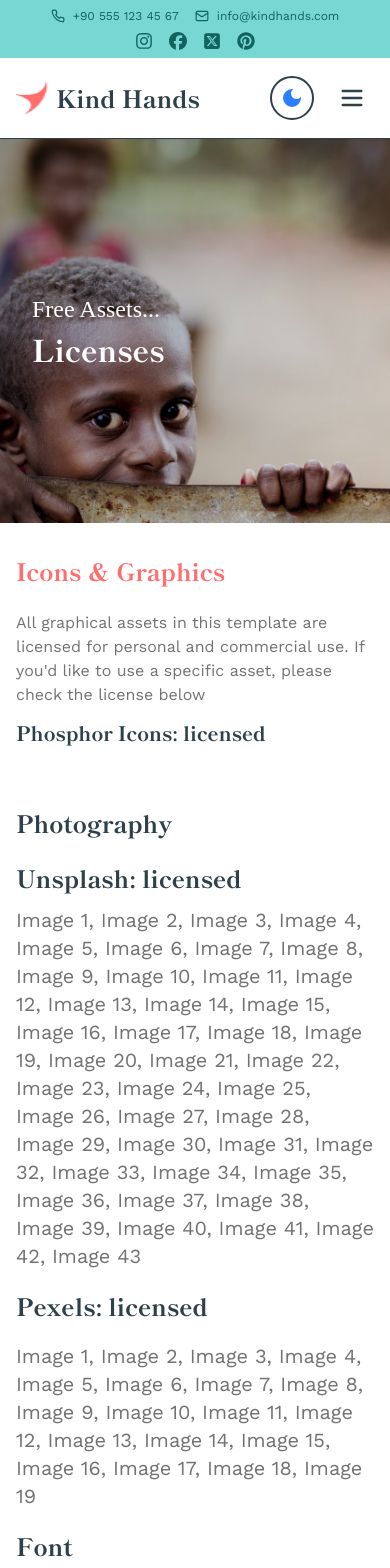
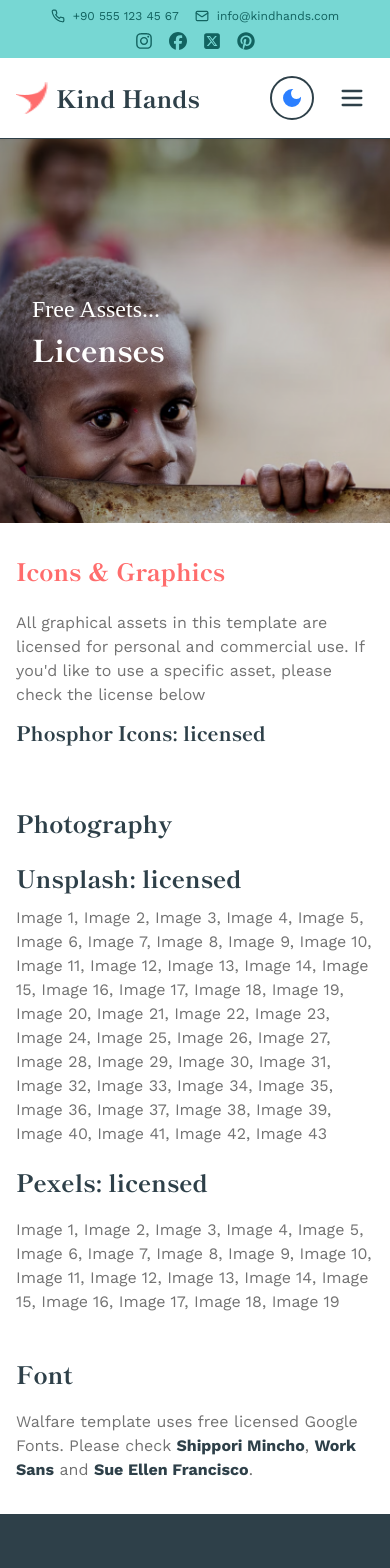
Before and after one commit to codEdu-Collective/kind-hands, a Next.js app: page /licenses in a window 390 px wide. Shown: the top 1568 px of the page. Built offline with nearby package versions, Linux system fonts and the light colour scheme; a web font is replaced by a local one.

Commit message:
style(licenses): refine content structure and typography for improved readability on Licenses page

```diff
--- a/app/licenses/page.tsx
+++ b/app/licenses/page.tsx
@@ -4,24 +4,32 @@ const licenses = () => {
   return (
     <main className="w-full">
       <header className="relative h-96 md:h-205.5 flex items-center">
-        <Image src="/licenses/license-banner.png" alt="hero" fill className="object-cover" />
+        <Image
+          src="/licenses/license-banner.png"
+          alt="hero"
+          fill
+          className="object-cover"
+        />
         <div className="relative z-2 text-white ml-4 md:ml-90 max-w-full md:max-w-120 px-4 md:px-0">
-          <h1 className="font-sue-ellen text-2xl md:text-5xl mb-1.5">Free Assets...</h1>
+          <h1 className="font-sue-ellen text-2xl md:text-5xl mb-1.5">
+            Free Assets...
+          </h1>
           <h2 className="font-shippori font-extrabold text-3xl md:text-[5.625rem] leading-tight">
             Licenses
           </h2>
         </div>
       </header>
 
-      <div className="mx-auto w-full max-w-300 h-auto md:h-[600px] px-4 md:px-8 lg:px-0 my-8 md:my-37.5 flex flex-col gap-6 md:gap-12">
+      <div className="mx-auto w-full max-w-300 px-4 md:px-8 lg:px-0 my-8 md:my-37.5 flex flex-col gap-6 md:gap-12 min-h-[600px] ">
         <h1 className="font-shippori font-extrabold text-2xl md:text-4xl text-primary">
           Icons & Graphics
         </h1>
         <div className="flex flex-col gap-6 md:gap-12 ">
           <div>
             <p className="font-work text-neutral text-base md:text-xl">
-              All graphical assets in this template are licensed for personal and commercial use. If
-              you'd like to use a specific asset, please check the license below
+              All graphical assets in this template are licensed for personal
+              and commercial use. If you'd like to use a specific asset, please
+              check the license below
             </p>
             <h2 className="font-shippori font-extrabold text-xl md:text-2xl my-3 text-dark">
               Phosphor Icons: licensed
@@ -34,21 +42,24 @@ const licenses = () => {
             <h2 className="font-shippori font-extrabold text-2xl my-3 text-dark">
               Unsplash: licensed
             </h2>
-            <p className="font-work text-neutral text-xl">
-              Image 1, Image 2, Image 3, Image 4, Image 5, Image 6, Image 7, Image 8, Image 9, Image
-              10, Image 11, Image 12, Image 13, Image 14, Image 15, Image 16, Image 17, Image 18,
-              Image 19, Image 20, Image 21, Image 22, Image 23, Image 24, Image 25, Image 26, Image
-              27, Image 28, Image 29, Image 30, Image 31, Image 32, Image 33, Image 34, Image 35,
-              Image 36, Image 37, Image 38, Image 39, Image 40, Image 41, Image 42, Image 43
+            <p className="font-work text-neutral text-base md:text-xl">
+              Image 1, Image 2, Image 3, Image 4, Image 5, Image 6, Image 7,
+              Image 8, Image 9, Image 10, Image 11, Image 12, Image 13, Image
+              14, Image 15, Image 16, Image 17, Image 18, Image 19, Image 20,
+              Image 21, Image 22, Image 23, Image 24, Image 25, Image 26, Image
+              27, Image 28, Image 29, Image 30, Image 31, Image 32, Image 33,
+              Image 34, Image 35, Image 36, Image 37, Image 38, Image 39, Image
+              40, Image 41, Image 42, Image 43
             </p>
             <h2 className="font-shippori font-extrabold text-2xl my-5 text-dark">
               Pexels: licensed
             </h2>
-            <p className="font-work text-neutral text-xl">
-              Image 1, Image 2, Image 3, Image 4, Image 5, Image 6, Image 7, Image 8, Image 9, Image
-              10, Image 11, Image 12, Image 13, Image 14, Image 15, Image 16, Image 17, Image 18,
-              Image 19
+            <p className="font-work text-neutral text-base md:text-xl">
+              Image 1, Image 2, Image 3, Image 4, Image 5, Image 6, Image 7,
+              Image 8, Image 9, Image 10, Image 11, Image 12, Image 13, Image
+              14, Image 15, Image 16, Image 17, Image 18, Image 19
             </p>
+          </div>
           <div>
             <h1 className="font-shippori font-extrabold text-2xl md:text-4xl my-5 text-dark">
               Font
@@ -86,7 +97,6 @@ const licenses = () => {
           </div>
         </div>
       </div>
-      </div>
     </main>
   );
 };
```
Lines whose indentation alone changed are shown as unchanged.
